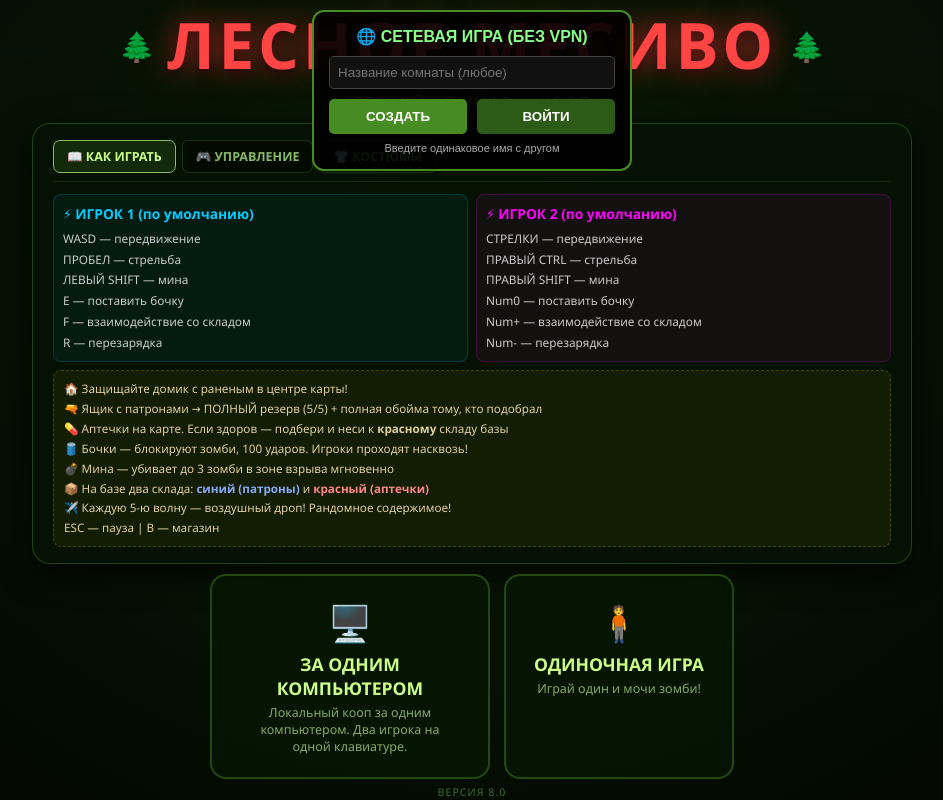
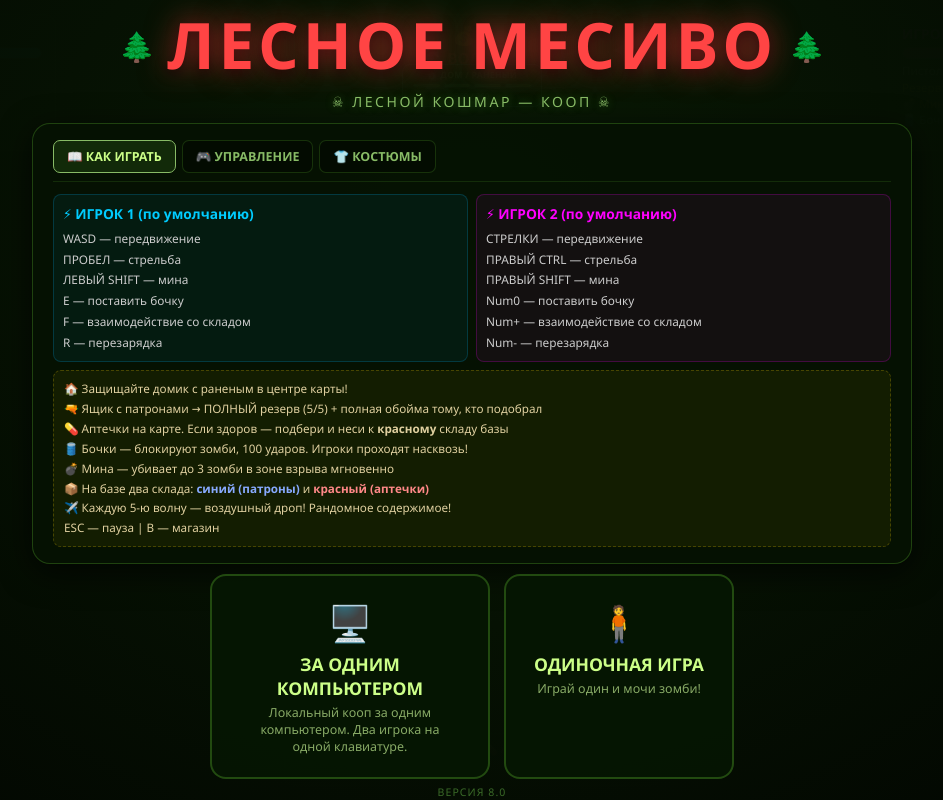
Before and after one commit to maks1337X/Zombi-Game, a plain HTML site: page index.html in a window 1280 px wide. Shown: the whole page, without its empty margins (168-1111 px from the left). Drawn offline with Linux system fonts and the light colour scheme; a script that the page names is missing.

Commit message:
Update index.html

```diff
--- a/index.html
+++ b/index.html
@@ -5,20 +5,8 @@
     <meta name="viewport" content="width=device-width, initial-scale=1.0">
     <title>Лесное Месиво — Зомби Кооператив</title>
     <link rel="stylesheet" href="style.css">
-    <script src="https://cdnjs.cloudflare.com/ajax/libs/paho-mqtt/1.0.1/mqttws31.min.js"></script>
 </head>
 <body>
-
-<div id="mp-ui" style="position:fixed; top:10px; left:50%; transform:translateX(-50%); z-index:1000; background:rgba(0,0,0,0.9); padding:15px; border:2px solid #468c23; border-radius:12px; color:white; font-family:sans-serif; width:320px; text-align:center;">
-    <div style="font-weight:bold; margin-bottom:10px; color:#88ff88;">🌐 СЕТЕВАЯ ИГРА (БЕЗ VPN)</div>
-    <input type="text" id="room-name" placeholder="Название комнаты (любое)" style="width:100%; background:#111; color:#fff; border:1px solid #444; padding:8px; margin-bottom:10px; border-radius:5px;">
-
-    <div style="display:flex; gap:10px;">
-        <button onclick="startMultiplayer('host')" style="flex:1; background:#468c23; border:none; color:white; padding:10px; cursor:pointer; border-radius:5px; font-weight:bold;">СОЗДАТЬ</button>
-        <button onclick="startMultiplayer('client')" style="flex:1; background:#2c5a17; border:none; color:white; padding:10px; cursor:pointer; border-radius:5px; font-weight:bold;">ВОЙТИ</button>
-    </div>
-    <div id="net-status" style="font-size:11px; margin-top:8px; color:#aaa;">Введите одинаковое имя с другом</div>
-</div>
     <div id="ui-menu" class="overlay">
  <div style="text-align:center;width:min(880px,calc(100vw - 12px));">
  <div style="display:flex;align-items:center;justify-content:center;gap:12px;margin-bottom:2px;">
@@ -183,6 +171,7 @@
 <div id="fps-c">FPS: --</div>
 <canvas id="gc"></canvas>
 
+    <script src="https://cdnjs.cloudflare.com/ajax/libs/paho-mqtt/1.0.1/mqttws31.min.js"></script>
     <script src="script.js"></script>
 </body>
 </html>
```
